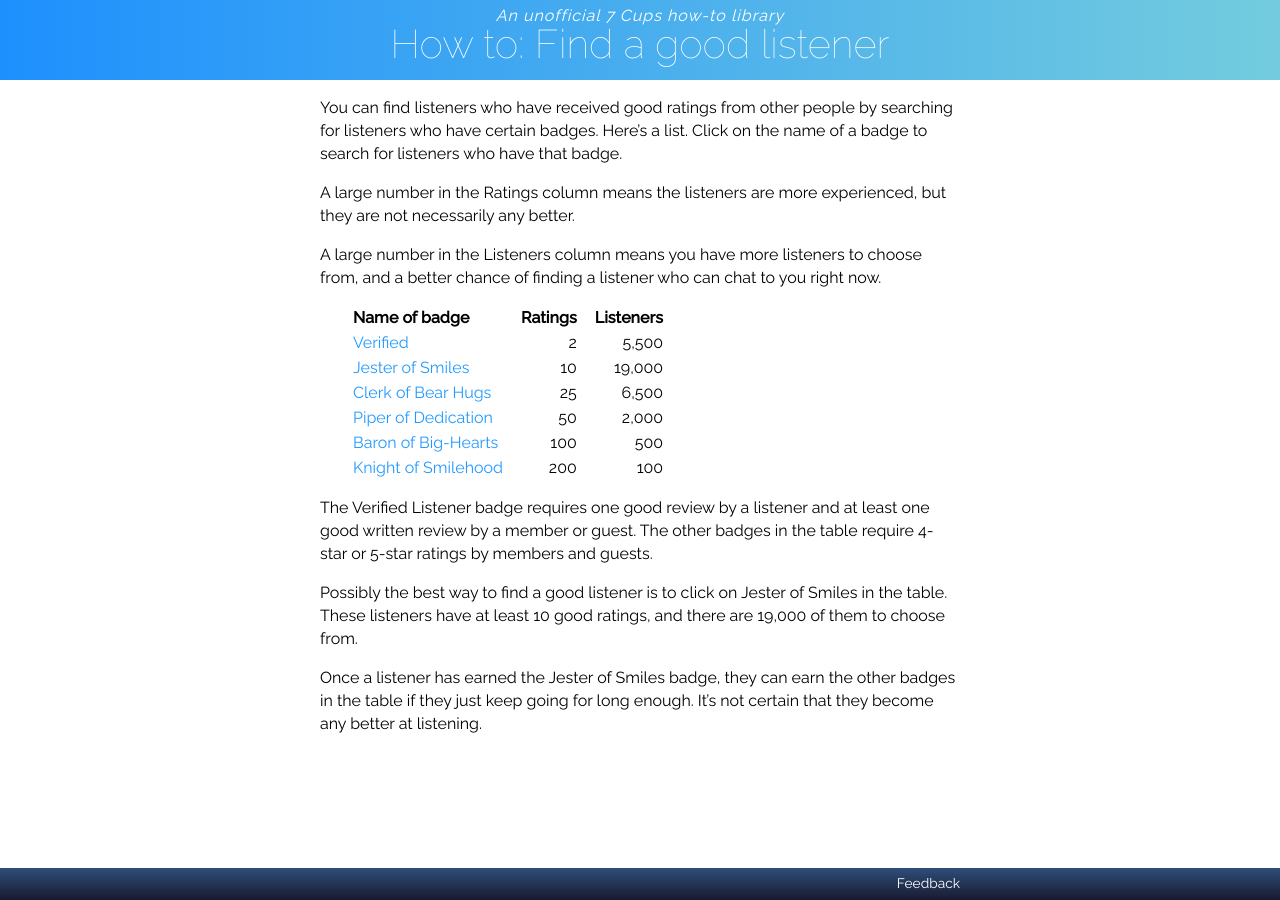
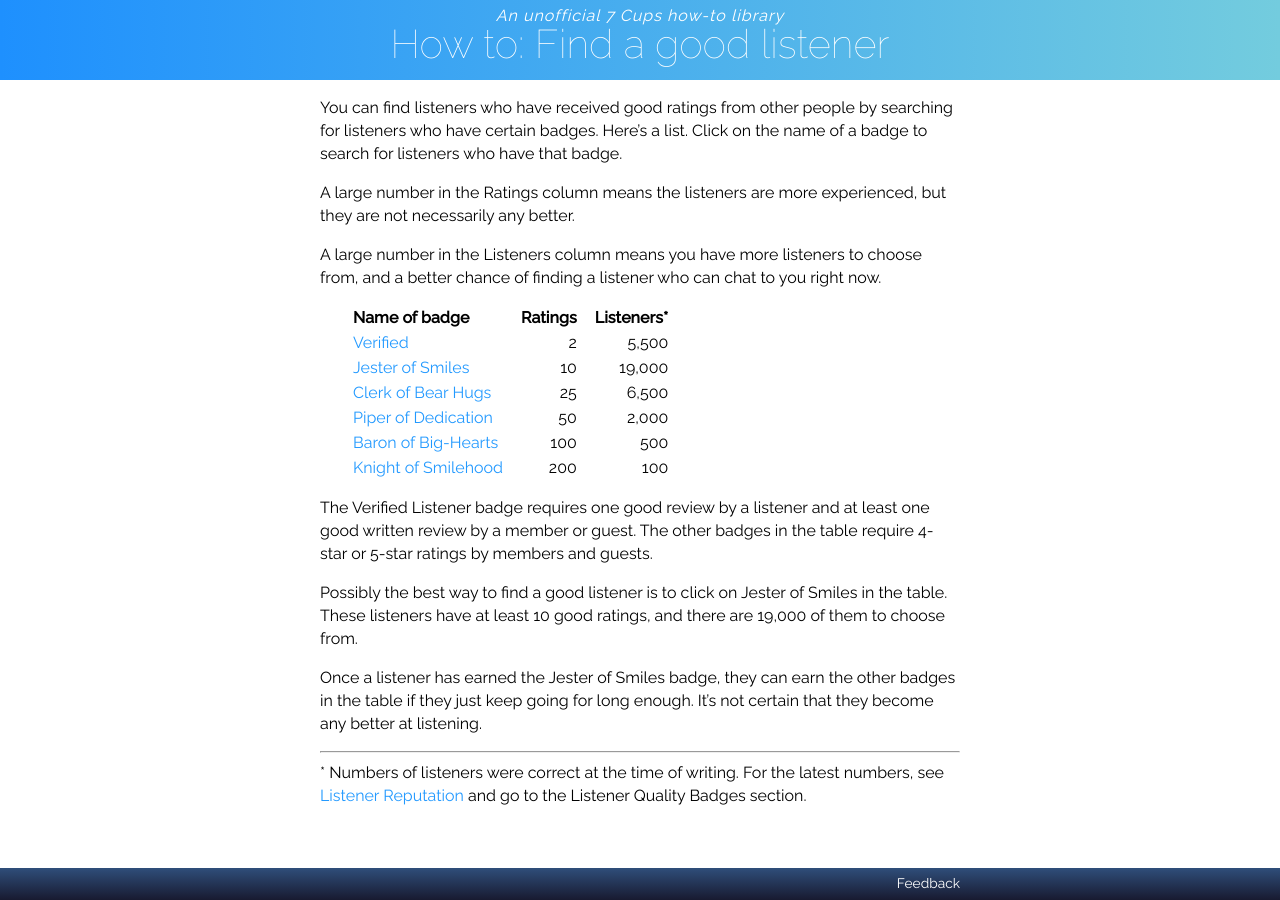
Before and after one commit to RarelyCharlie/rarelycharlie.github.io, a Jekyll site: the page built from _howto/find-listener.md, in a window 1280 px wide. Built offline with Jekyll 4.4.1, drawn with Linux system fonts in a browser that asks for light colours.

Commit message:
add footnote

```diff
--- a/_howto/find-listener.md
+++ b/_howto/find-listener.md
@@ -8,7 +8,7 @@ A large number in the Ratings column means the listeners are more experienced, b
 
 A large number in the Listeners column means you have more listeners to choose from, and a better chance of finding a listener who can chat to you right now.
 
-| Name of badge                                                          | Ratings | Listeners |
+| Name of badge                                                          | Ratings | Listeners* |
 |:-----------------------------------------------------------------------|--------:|----------:|
 | [Verified](https://www.7cups.com/BrowseListeners/?badge=121)           | 2       | 5,500     |
 | [Jester of Smiles](https://www.7cups.com/BrowseListeners/?badge=65)    | 10      | 19,000    |
@@ -22,3 +22,6 @@ The Verified Listener badge requires one good review by a listener and at least
 Possibly the best way to find a good listener is to click on Jester of Smiles in the table. These listeners have at least 10 good ratings, and there are 19,000 of them to choose from.
 
 Once a listener has earned the Jester of Smiles badge, they can earn the other badges in the table if they just keep going for long enough. It's not certain that they become any better at listening.
+
+---
+\* Numbers of listeners were correct at the time of writing. For the latest numbers, see [Listener Reputation](https://www.7cups.com/about/faqBadgesCheers.php) and go to the Listener Quality Badges section.
```
